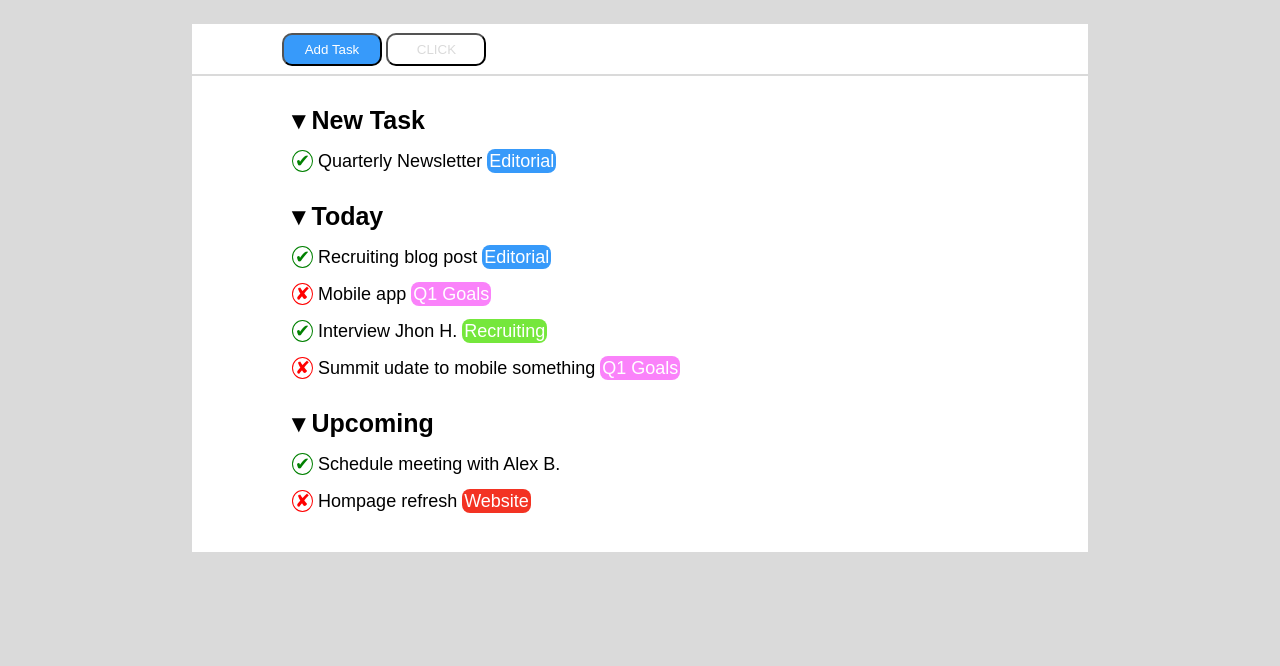
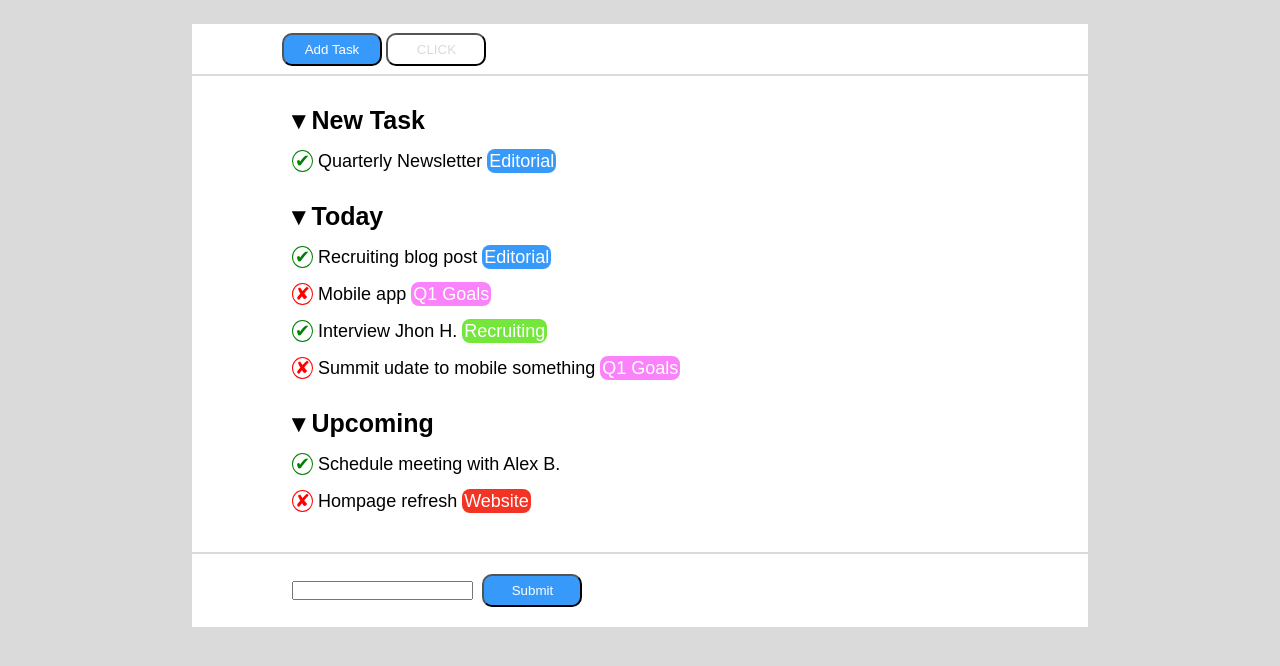
Before and after one commit to yuridandrea/html-css-toboolist, a plain HTML site: page index.html in a window 1280 px wide. Shown: the part 86-752 px from the top of the page. Drawn offline with Linux system fonts and the light colour scheme.

Commit message:
aggiunta form footer

```diff
--- a/css/style.css
+++ b/css/style.css
@@ -124,3 +124,18 @@ li{
 .last{
  padding-bottom: 40px;
 }
+
+/* footer */
+form{
+  border-top: 2px solid #dadada;
+  padding: 20px 100px;
+}
+
+.submit{
+  background-color: #379afa;
+  color: white;
+}
+
+.mail{
+  margin-right: 5px;
+}
--- a/index.html
+++ b/index.html
@@ -46,6 +46,14 @@
             <li class="last"><span class="x">&#x2718;</span>  Hompage refresh <span class="website">Website</span></li>
           </ul>
         </div>
+
+        <footer>
+          <form class="mailbox" action="index.html" method="post">
+            <input class="mail" type="email" name="" value="">
+            <button class="click submit" type="button" name="button">Submit</button>
+          </form>
+
+        </footer>
       </div>
     </main>
   </body>
```
